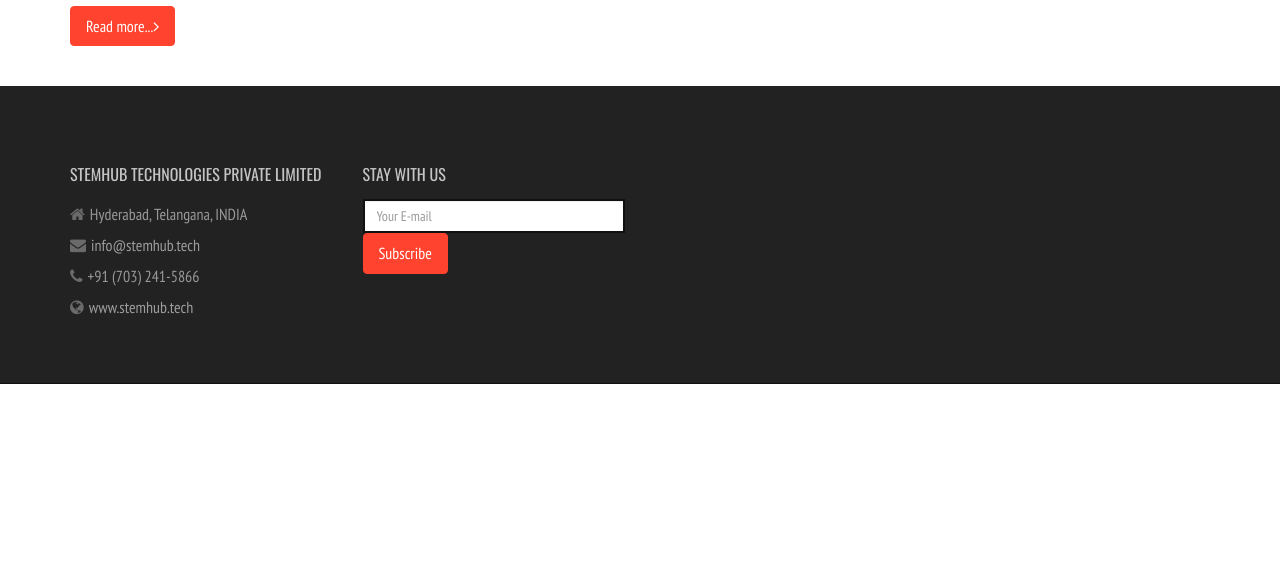
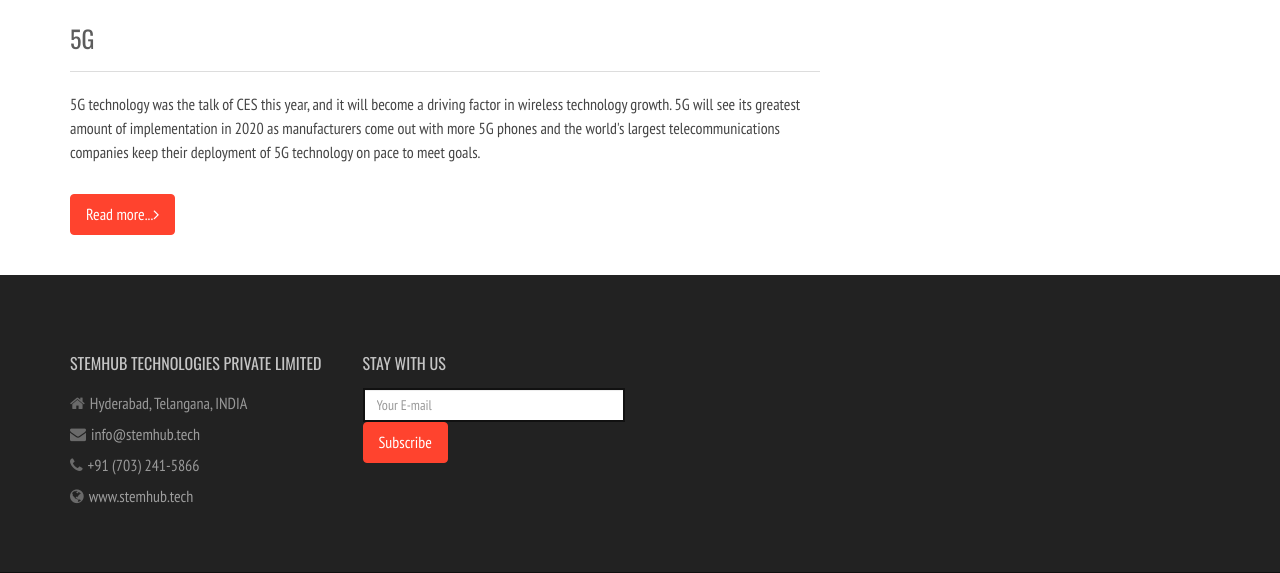
Before and after one commit to rajeshkumarkarra/mysite, a Django app: page /blog/ in a window 1280 px wide. Shown: the part 1754-2327 px from the top of the page. Before the commit the page ends 2138 px from the top, so only its background shows below. Run offline with Django 3.2, Linux system fonts and the light colour scheme; some libraries are stand-ins or nearby versions.

Commit message:
Blog has been updated with 5G news

```diff
--- a/home/templates/home/blog.html
+++ b/home/templates/home/blog.html
@@ -198,9 +198,9 @@
                             <!-- Start Blog post -->
                             <div class="blog-post">
                                 <div class="post-img">
-                                    <img src="{% static 'home/asset/images/blog/MyKaggle.jpg' %}" class="img-responsive" alt="Blog image">
+                                    <img src="#" class="img-responsive" alt="Blog image">
                                 </div>
-                                <h1 class="post-title"><a href="#">My Kaggle</a></h1>
+                                <h1 class="post-title"><a href="#">5G</a></h1>
                                 <!--
                                 <ul class="post-meta">
                                                                 <li><i class="fa fa-clock-o"></i>October 25 2014</li>
@@ -211,7 +211,7 @@
                                                         </ul>
                                 -->
 
-                                <p class="post-content">Learn Data Science from Kaggle</p>
+                                <p class="post-content">5G technology was the talk of CES this year, and it will become a driving factor in wireless technology growth. 5G will see its greatest amount of implementation in 2020 as manufacturers come out with more 5G phones and the world's largest telecommunications companies keep their deployment of 5G technology on pace to meet goals. </p>
                                 <a href="https://inno-techies.blogspot.com/" class="btn btn-primary readmore">Read more...<i class="fa fa-angle-right"></i></a>
                             </div>
                             <!-- End Blog post -->
```
